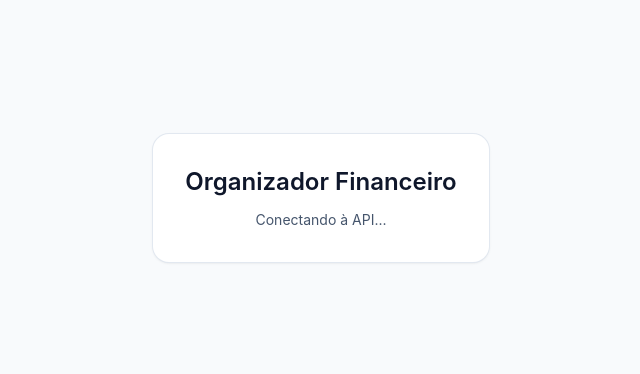
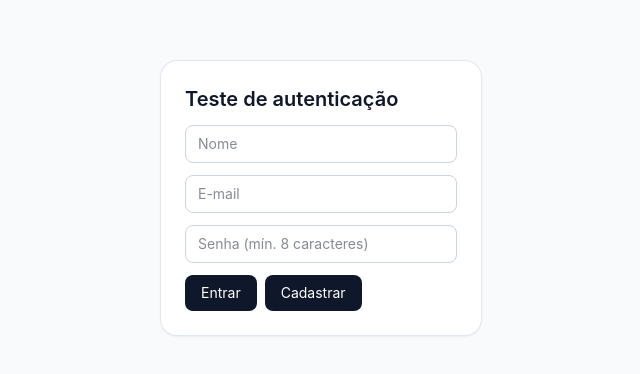
Before and after one commit to allanmiller143/organizador-financeiro, a React (Vite) app in the folder frontend/: page / in a window 1280 px wide. Shown: the part 202-576 px from the top of the page, without its empty margins (319-959 px from the left). Built offline with nearby package versions, Linux system fonts and the light colour scheme; no server answers.

Commit message:
feat(frontend): cliente de API com renovação de token e AuthContext

```diff
--- a/frontend/src/App.tsx
+++ b/frontend/src/App.tsx
@@ -1,30 +1,78 @@
-import { useQuery } from '@tanstack/react-query'
+import { useState } from 'react'
 
-type Health = { status: string }
-
-async function fetchHealth(): Promise<Health> {
-  const response = await fetch('/api/health')
-  if (!response.ok) {
-    throw new Error('Falha ao falar com a API')
-  }
-  return response.json()
-}
+import { authApi } from './api/auth'
+import { ApiError } from './api/client'
+import { useAuth } from './hooks/useAuth'
 
 export default function App() {
-  const { data, isPending, isError } = useQuery({
-    queryKey: ['health'],
-    queryFn: fetchHealth,
-  })
+  const { user, isLoading, login, register, logout } = useAuth()
+  const [name, setName] = useState('')
+  const [email, setEmail] = useState('')
+  const [password, setPassword] = useState('')
+  const [message, setMessage] = useState('')
+
+  async function run(action: () => Promise<string | void>) {
+    setMessage('')
+    try {
+      const result = await action()
+      if (result) setMessage(result)
+    } catch (error) {
+      setMessage(error instanceof ApiError ? error.message : 'Erro de conexão.')
+    }
+  }
+
+  const input = 'w-full rounded-lg border border-slate-300 px-3 py-2 text-sm'
+  const button = 'rounded-lg bg-slate-900 px-4 py-2 text-sm text-white'
+
+  if (isLoading) {
+    return <main className="grid min-h-screen place-items-center">Carregando...</main>
+  }
 
   return (
     <main className="grid min-h-screen place-items-center bg-slate-50 text-slate-900">
-      <div className="rounded-2xl bg-white p-8 text-center shadow-sm ring-1 ring-slate-200">
-        <h1 className="text-2xl font-semibold">Organizador Financeiro</h1>
-        <p className="mt-3 text-sm text-slate-600">
-          {isPending && 'Conectando à API...'}
-          {isError && 'API fora do ar. O backend está rodando?'}
-          {data && `API respondeu: ${data.status}`}
-        </p>
+      <div className="w-80 space-y-3 rounded-2xl bg-white p-6 shadow-sm ring-1 ring-slate-200">
+        <h1 className="text-xl font-semibold">Teste de autenticação</h1>
+
+        {user ? (
+          <>
+            <p className="text-sm">
+              Olá, {user.name} ({user.email})
+            </p>
+            <div className="flex gap-2">
+              <button
+                className={button}
+                onClick={() => run(async () => `me: ${(await authApi.me()).user.email}`)}
+              >
+                Chamar /auth/me
+              </button>
+              <button className={button} onClick={logout}>
+                Sair
+              </button>
+            </div>
+          </>
+        ) : (
+          <>
+            <input className={input} placeholder="Nome" value={name} onChange={(e) => setName(e.target.value)} />
+            <input className={input} placeholder="E-mail" value={email} onChange={(e) => setEmail(e.target.value)} />
+            <input
+              className={input}
+              type="password"
+              placeholder="Senha (mín. 8 caracteres)"
+              value={password}
+              onChange={(e) => setPassword(e.target.value)}
+            />
+            <div className="flex gap-2">
+              <button className={button} onClick={() => run(() => login({ email, password }))}>
+                Entrar
+              </button>
+              <button className={button} onClick={() => run(() => register({ name, email, password }))}>
+                Cadastrar
+              </button>
+            </div>
+          </>
+        )}
+
+        {message && <p className="text-sm text-red-600">{message}</p>}
       </div>
     </main>
   )
--- /dev/null
+++ b/frontend/src/api/auth.ts
@@ -0,0 +1,19 @@
+import { request } from './client'
+import type { AuthResponse, User } from './types'
+
+export type Credentials = {
+  email: string
+  password: string
+}
+
+export type RegisterData = Credentials & {
+  name: string
+}
+
+export const authApi = {
+  register: (data: RegisterData) =>
+    request<AuthResponse>('/auth/register', { method: 'POST', body: data, auth: false }),
+  login: (data: Credentials) =>
+    request<AuthResponse>('/auth/login', { method: 'POST', body: data, auth: false }),
+  me: () => request<{ user: User }>('/auth/me'),
+}
--- /dev/null
+++ b/frontend/src/api/client.ts
@@ -0,0 +1,105 @@
+import { tokens } from './tokens'
+import type { ApiErrorBody, ApiFieldError } from './types'
+
+export class ApiError extends Error {
+  status: number
+  code: string
+  details?: ApiFieldError[]
+
+  constructor(status: number, code: string, message: string, details?: ApiFieldError[]) {
+    super(message)
+    this.name = 'ApiError'
+    this.status = status
+    this.code = code
+    this.details = details
+  }
+}
+
+type RequestOptions = {
+  method?: 'GET' | 'POST' | 'PATCH' | 'DELETE'
+  body?: unknown
+  auth?: boolean // padrão: true. Login e cadastro usam false.
+}
+
+let sessionExpiredHandler: (() => void) | null = null
+
+export function setSessionExpiredHandler(handler: (() => void) | null) {
+  sessionExpiredHandler = handler
+}
+
+function send(path: string, options: RequestOptions, token: string | null) {
+  const headers: Record<string, string> = {}
+  if (options.body !== undefined) headers['Content-Type'] = 'application/json'
+  if (token) headers.Authorization = `Bearer ${token}`
+
+  return fetch(`/api${path}`, {
+    method: options.method ?? 'GET',
+    headers,
+    body: options.body !== undefined ? JSON.stringify(options.body) : undefined,
+  })
+}
+
+async function parseError(response: Response): Promise<ApiError> {
+  let body: Partial<ApiErrorBody> | null = null
+  try {
+    body = await response.json()
+  } catch {
+    // corpo vazio ou que não é JSON
+  }
+  const error = body?.error
+  return new ApiError(
+    response.status,
+    error?.code ?? 'unknown_error',
+    error?.message ?? 'Erro inesperado.',
+    error?.details,
+  )
+}
+
+async function doRefresh(): Promise<boolean> {
+  const refreshToken = tokens.getRefresh()
+  if (!refreshToken) return false
+
+  const response = await send('/auth/refresh', { method: 'POST' }, refreshToken)
+  if (!response.ok) return false
+
+  const data = (await response.json()) as { access_token: string }
+  tokens.setAccess(data.access_token)
+  return true
+}
+
+// Se vários pedidos falharem ao mesmo tempo, só uma renovação acontece.
+let refreshPromise: Promise<boolean> | null = null
+
+export function refreshAccessToken(): Promise<boolean> {
+  if (!refreshPromise) {
+    refreshPromise = doRefresh().finally(() => {
+      refreshPromise = null
+    })
+  }
+  return refreshPromise
+}
+
+export async function request<T>(path: string, options: RequestOptions = {}): Promise<T> {
+  const useAuth = options.auth !== false
+  let response = await send(path, options, useAuth ? tokens.getAccess() : null)
+
+  if (response.status === 401 && useAuth) {
+    if (await refreshAccessToken()) {
+      response = await send(path, options, tokens.getAccess())
+    } else {
+      tokens.clear()
+      sessionExpiredHandler?.()
+    }
+  }
+
+  if (!response.ok) throw await parseError(response)
+  if (response.status === 204) return undefined as T
+  return (await response.json()) as T
+}
+
+export const api = {
+  get: <T>(path: string) => request<T>(path),
+  post: <T>(path: string, body?: unknown) => request<T>(path, { method: 'POST', body }),
+  patch: <T>(path: string, body?: unknown) => request<T>(path, { method: 'PATCH', body }),
+  delete: <T>(path: string) => request<T>(path, { method: 'DELETE' }),
+}
--- /dev/null
+++ b/frontend/src/api/tokens.ts
@@ -0,0 +1,16 @@
+const REFRESH_KEY = 'organizador.refresh_token'
+
+let accessToken: string | null = null
+
+export const tokens = {
+  getAccess: () => accessToken,
+  setAccess: (token: string | null) => {
+    accessToken = token
+  },
+  getRefresh: () => localStorage.getItem(REFRESH_KEY),
+  setRefresh: (token: string) => localStorage.setItem(REFRESH_KEY, token),
+  clear: () => {
+    accessToken = null
+    localStorage.removeItem(REFRESH_KEY)
+  },
+}
--- /dev/null
+++ b/frontend/src/api/types.ts
@@ -0,0 +1,24 @@
+export type User = {
+  id: string
+  name: string
+  email: string
+}
+
+export type AuthResponse = {
+  user: User
+  access_token: string
+  refresh_token: string
+}
+
+export type ApiFieldError = {
+  field: string
+  message: string
+}
+
+export type ApiErrorBody = {
+  error: {
+    code: string
+    message: string
+    details?: ApiFieldError[]
+  }
+}
--- /dev/null
+++ b/frontend/src/contexts/AuthProvider.tsx
@@ -0,0 +1,67 @@
+import { useCallback, useEffect, useMemo, useState, type ReactNode } from 'react'
+import { useQueryClient } from '@tanstack/react-query'
+
+import { authApi, type Credentials, type RegisterData } from '../api/auth'
+import { ApiError, refreshAccessToken, setSessionExpiredHandler } from '../api/client'
+import { tokens } from '../api/tokens'
+import type { AuthResponse, User } from '../api/types'
+import { AuthContext } from './auth-contexts'
+
+export function AuthProvider({ children }: { children: ReactNode }) {
+  const queryClient = useQueryClient()
+  const [user, setUser] = useState<User | null>(null)
+  const [isLoading, setIsLoading] = useState(true)
+
+  const startSession = useCallback((data: AuthResponse) => {
+    tokens.setAccess(data.access_token)
+    tokens.setRefresh(data.refresh_token)
+    setUser(data.user)
+  }, [])
+
+  const logout = useCallback(() => {
+    tokens.clear()
+    setUser(null)
+    queryClient.clear() // o próximo usuário não pode ver dados do anterior
+  }, [queryClient])
+
+  useEffect(() => {
+    setSessionExpiredHandler(() => {
+      setUser(null)
+      queryClient.clear()
+    })
+
+    let cancelled = false
+
+    async function restoreSession() {
+      if (tokens.getRefresh() && (await refreshAccessToken())) {
+        try {
+          const { user } = await authApi.me()
+          if (!cancelled) setUser(user)
+        } catch (error) {
+          if (error instanceof ApiError) tokens.clear()
+        }
+      }
+      if (!cancelled) setIsLoading(false)
+    }
+
+    restoreSession()
+
+    return () => {
+      cancelled = true
+      setSessionExpiredHandler(null)
+    }
+  }, [queryClient])
+
+  const value = useMemo(
+    () => ({
+      user,
+      isLoading,
+      login: async (data: Credentials) => startSession(await authApi.login(data)),
+      register: async (data: RegisterData) => startSession(await authApi.register(data)),
+      logout,
+    }),
+    [user, isLoading, startSession, logout],
+  )
+
+  return <AuthContext.Provider value={value}>{children}</AuthContext.Provider>
+}
--- /dev/null
+++ b/frontend/src/contexts/auth-contexts.tsx
@@ -0,0 +1,14 @@
+import { createContext } from 'react'
+
+import type { Credentials, RegisterData } from '../api/auth'
+import type { User } from '../api/types'
+
+export type AuthContextValue = {
+  user: User | null
+  isLoading: boolean
+  login: (data: Credentials) => Promise<void>
+  register: (data: RegisterData) => Promise<void>
+  logout: () => void
+}
+
+export const AuthContext = createContext<AuthContextValue | null>(null)
--- /dev/null
+++ b/frontend/src/hooks/useAuth.ts
@@ -0,0 +1,11 @@
+import { useContext } from 'react'
+import { AuthContext } from '../contexts/auth-contexts'
+
+
+export function useAuth() {
+  const context = useContext(AuthContext)
+  if (!context) {
+    throw new Error('useAuth precisa ser usado dentro de <AuthProvider>')
+  }
+  return context
+}
--- a/frontend/src/main.tsx
+++ b/frontend/src/main.tsx
@@ -4,6 +4,7 @@ import { QueryClient, QueryClientProvider } from '@tanstack/react-query'
 import { BrowserRouter } from 'react-router-dom'
 
 import App from './App'
+import { AuthProvider } from './contexts/AuthProvider'
 import './index.css'
 
 const queryClient = new QueryClient()
@@ -12,7 +13,9 @@ createRoot(document.getElementById('root')!).render(
   <StrictMode>
     <QueryClientProvider client={queryClient}>
       <BrowserRouter>
-        <App />
+        <AuthProvider>
+          <App />
+        </AuthProvider>
       </BrowserRouter>
     </QueryClientProvider>
   </StrictMode>,
```
